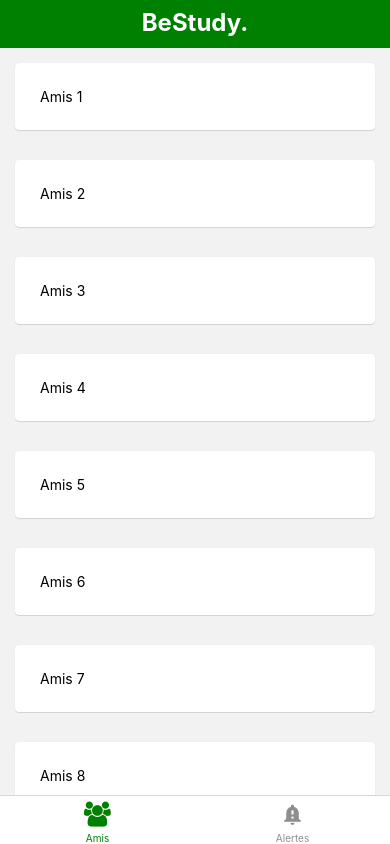
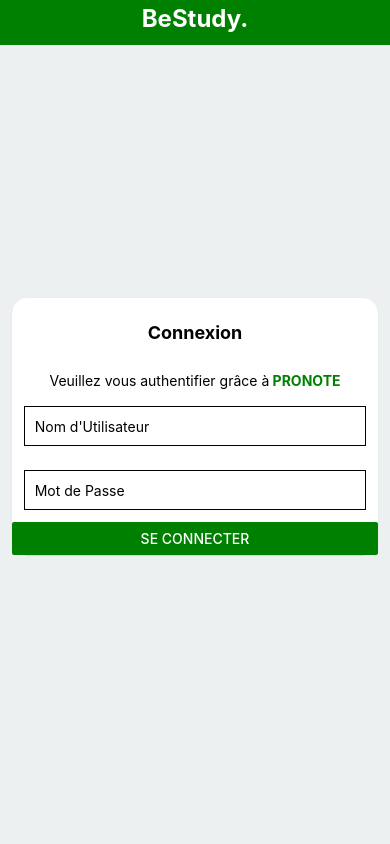
Before and after one commit to BeStudying/App, a React Native app: screen / in a window 390 px wide. Built offline with nearby package versions, Linux system fonts and the light colour scheme.

Commit message:
Fix Header on Main Login

```diff
--- a/App.js
+++ b/App.js
@@ -7,15 +7,15 @@
 
 export default function App() {
   return (
-    <View style={styles.container}>
+    <View style={styles.app}>
       <Header/>
-      <Navigation/>
+      <Login/>
     </View>
   );
 }
 
 const styles = StyleSheet.create({
-  container: {
+  app: {
     flex: 1,
     justifyContent: 'center',
     backgroundColor: '#ecf0f1',
--- a/components/Header.js
+++ b/components/Header.js
@@ -3,14 +3,18 @@
 
 export default function Header() {
     return (
-        <View>
-            <Text style={styles.header}>BeStudy.</Text>
+        <View style={styles.header}>
+            <Text style={styles.title}>BeStudy.</Text>
         </View>
     );
   }
 
 const styles = StyleSheet.create({
     header: {
+        marginBottom: '65%',
+        position: 'relative',
+    },
+    title: {
         color: 'white',
         textAlign: 'center',
         backgroundColor: 'green',
--- a/components/Login.js
+++ b/components/Login.js
@@ -1,12 +1,10 @@
 import React from 'react';
-import { Button, SafeAreaView, StyleSheet, Text, TextInput, View } from 'react-native';
-import { useNavigationContainerRef } from '@react-navigation/native';
+import { Button, StyleSheet, Text, TextInput } from 'react-native';
 import { Card } from 'react-native-paper';
 
 
 export default function Login() {
     return (
-        <View>
         <Card style={styles.container}>
             <Text style={styles.title}>Connexion</Text>
             <Text style={styles.paragraph}>Veuillez vous authentifier grâce à
@@ -22,11 +20,11 @@
             />
             <Button title='Se Connecter' color='green' style={styles.title} onPress={tryLogin}/>
         </Card>
-        </View>
     );
 }
 
 function tryLogin(){
+
 }
 
 const styles = StyleSheet.create({
@@ -36,7 +34,6 @@
         borderRadius: '15px',
         width: "94%",
         marginLeft: "3%",
-        // paddingTop: Constants.statusBarHeight
     },
     title: {
         fontSize: 18,
```
